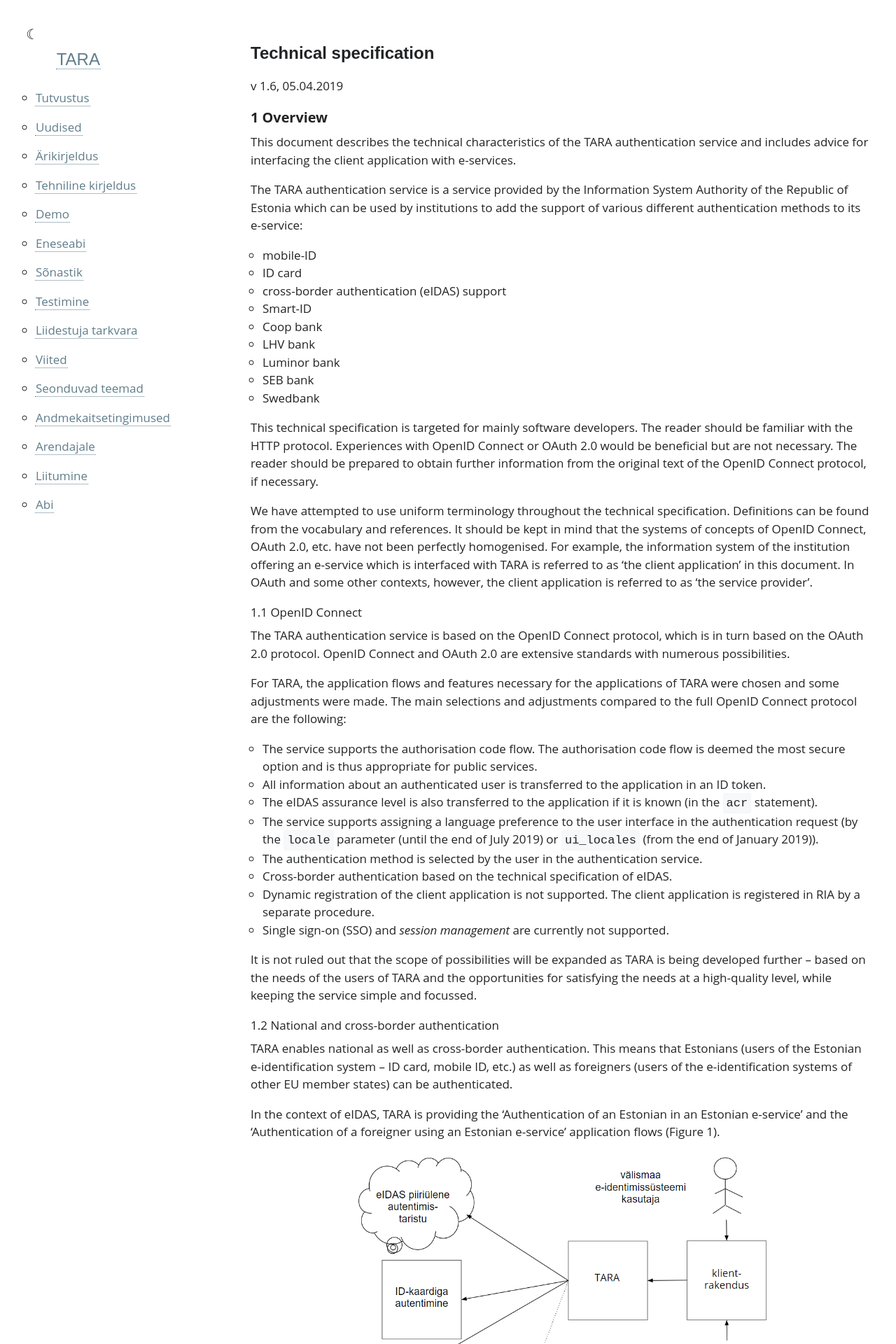
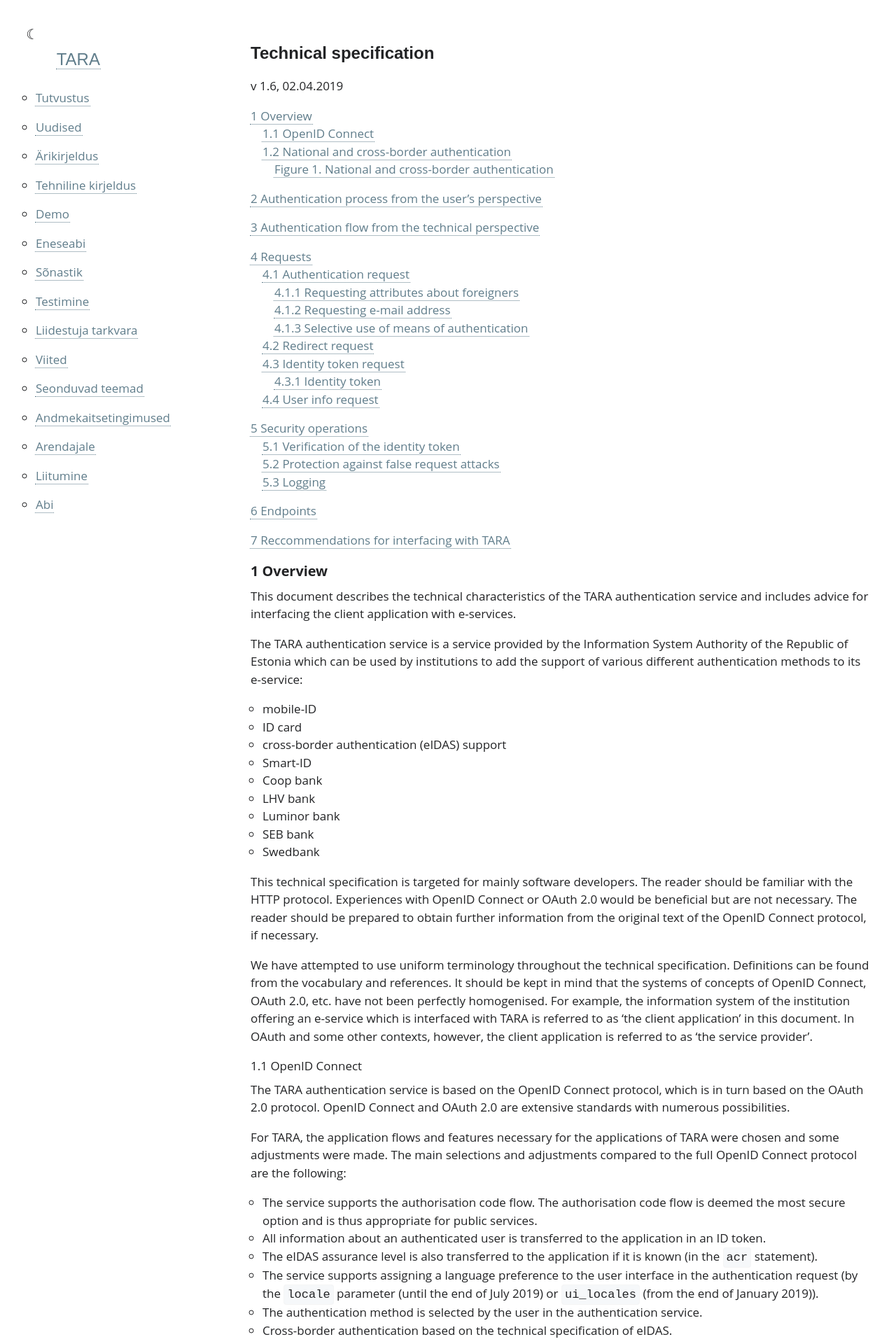
Before and after one commit to e-gov/TARA-Doku, a Jekyll site: the page built from TechnicalSpecification.md, in a window 1280 px wide. Shown: the top 1920 px of the page at 70% size. Built offline with Jekyll 4.4.1, drawn with Linux system fonts in a browser that asks for light colours; our own code applies the rules of GitHub Pages for plain Markdown files; some of the changed text lies outside the part shown.

Commit message:
Update TechnicalSpecification.md

```diff
--- a/TechnicalSpecification.md
+++ b/TechnicalSpecification.md
@@ -3,7 +3,11 @@ permalink: Technical specification
 ---
 
 # Technical specification
-v 1.6, 05.04.2019
+{: .no_toc}
+v 1.6, 02.04.2019
+
+- TOC
+{:toc}
 
 ## 1 Overview
 
```
